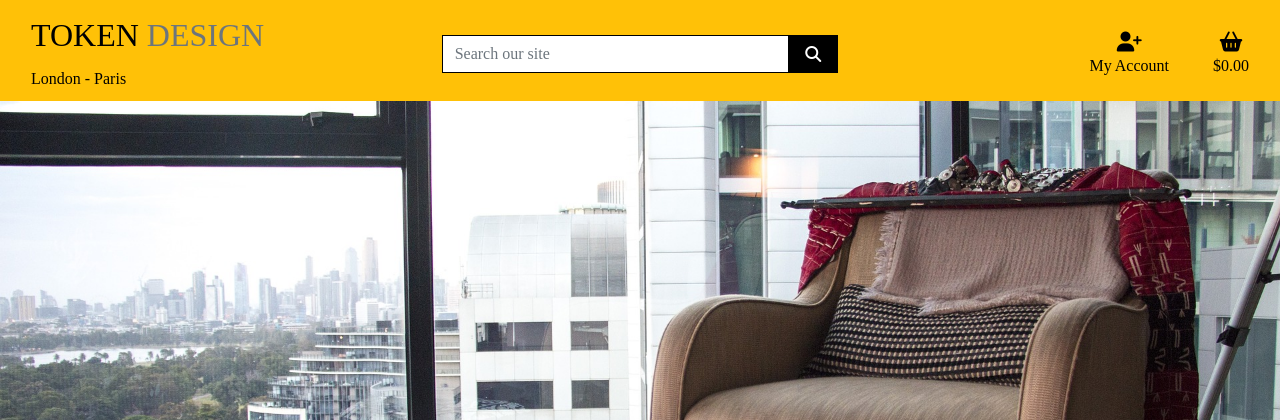
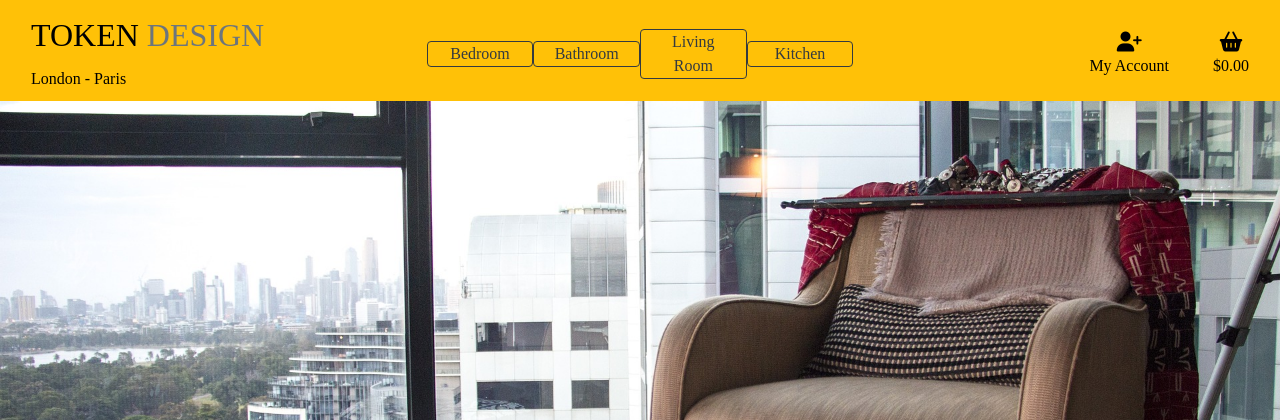
Before and after one commit to Chempearcedev/token_design, a Django app: page / in a window 1280 px wide. Shown: the top 420 px of the page. Run offline with Django 3.2, Linux system fonts and the light colour scheme; some libraries are stand-ins or nearby versions.

Commit message:
Added buttons to navbar

```diff
--- a/static/css/base.css
+++ b/static/css/base.css
@@ -12,6 +12,10 @@ body {
 
 .main-logo-link {
     width: fit-content;
+}
+
+.nav-button {
+    top: 25px;
 }
 
 #navbar {
@@ -35,8 +39,14 @@ body {
 
 .nav-location {
     font-size: medium;
+    top: 40px;
 }
 
+.search-bar {
+    margin-left: auto;
+    margin-right: auto;
+    top: 0px!important;
+}
 
 .icon {
     align-items: center;
--- a/templates/base.html
+++ b/templates/base.html
@@ -42,21 +42,16 @@
                 <a href="{% url 'home' %}" class="nav-link main-logo-link">
                     <h2 class="logo-font text-black my-0">TOKEN <span class="text-muted">DESIGN</span><br> <span class="nav-location">London - Paris</span></h2>
                 </a>
-            </div>
-            <div class="col-12 col-lg-4 my-auto py-1 py-lg-0">
-                <form method="GET" action="">
-                    <div class="input-group w-100">
-                        <input class="form-control border border-black rounded-0" type="text" name="q" placeholder="Search our site">
-                        <div class="input-group-append">
-                            <button class="form-control btn btn-black border border-black rounded-0" type="submit">
-                                <span class="icon">
-                                    <i class="fas fa-search"></i>
-                                </span>
-                            </button>
-                        </div>
-                    </div>
-                </form>
-            </div>
+                </div>
+
+            <button type="button" class="col-12 col-lg-1 my-auto py-1 py-lg-0 btn btn-outline-dark">Bedroom</button>
+            <button type="button" class=" col-12 col-lg-1 my-auto py-1 py-lg-0 btn btn-outline-dark">Bathroom</button>
+            <button type="button" class="col-12 col-lg-1 my-auto py-1 py-lg-0 btn btn-outline-dark">Living Room</button>
+            <button type="button" class="col-12 col-lg-1 my-auto py-1 py-lg-0 btn btn-outline-dark">Kitchen</button>
+
+<!---serach bar location-->
+
+
             <div class="col-12 col-lg-4 my-auto py-1 py-lg-0">
                 <ul class="list-inline list-unstyled text-center text-lg-right my-0">
                     <li class="list-inline-item dropdown">
```
Also changed, not shown: home/templates/home/index.html (+14 -0 lines).
